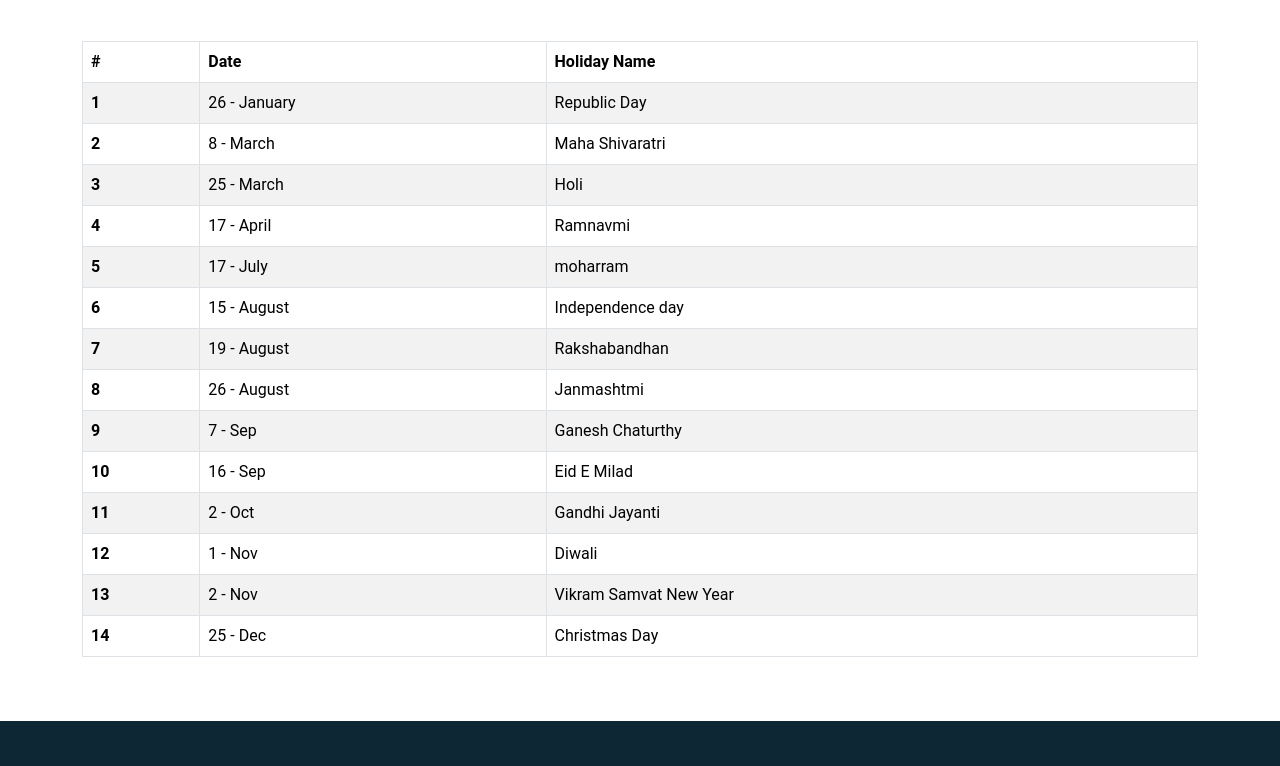
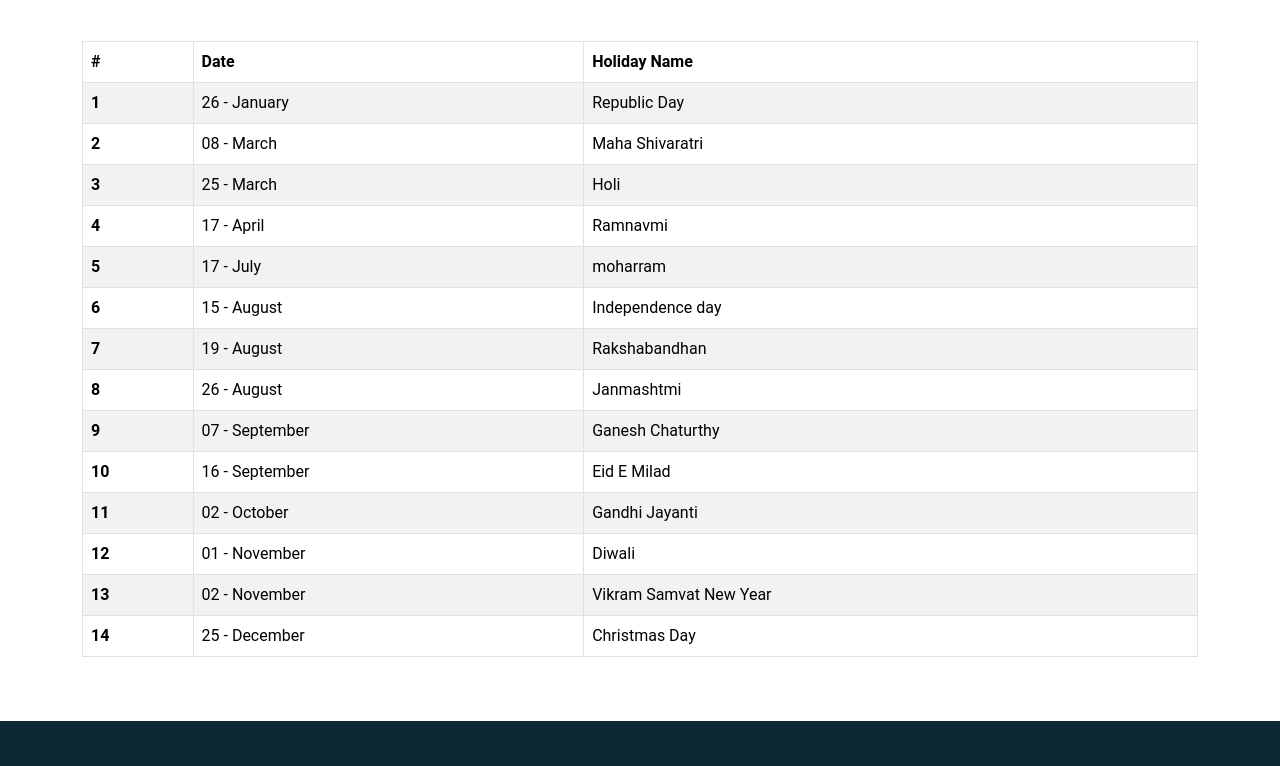
Before and after one commit to jayvadadoriya/srushti-urban, a plain HTML site: page service.html in a window 1280 px wide. Shown: the part 2260-3026 px from the top of the page. Drawn offline with nearby package versions, Linux system fonts and the light colour scheme.

Commit message:
Update service

```diff
--- a/service.html
+++ b/service.html
@@ -825,7 +825,7 @@
               </tr>
               <tr>
                 <th scope="row">2</th>
-                <td>8 - March</td>
+                <td>08 - March</td>
                 <td>Maha Shivaratri</td>
               </tr>
               <tr>
@@ -860,32 +860,32 @@
               </tr>
               <tr>
                 <th scope="row">9</th>
-                <td>7 - Sep</td>
+                <td>07 - September</td>
                 <td>Ganesh Chaturthy</td>
               </tr>
               <tr>
                 <th scope="row">10</th>
-                <td>16 - Sep</td>
+                <td>16 - September</td>
                 <td>Eid E Milad</td>
               </tr>
               <tr>
                 <th scope="row">11</th>
-                <td>2 - Oct</td>
+                <td>02 - October</td>
                 <td>Gandhi Jayanti</td>
               </tr>
               <tr>
                 <th scope="row">12</th>
-                <td>1 - Nov</td>
+                <td>01 - November</td>
                 <td>Diwali</td>
               </tr>
               <tr>
                 <th scope="row">13</th>
-                <td>2 - Nov</td>
+                <td>02 - November</td>
                 <td>Vikram Samvat New Year</td>
               </tr>
               <tr>
                 <th scope="row">14</th>
-                <td>25 - Dec</td>
+                <td>25 - December</td>
                 <td>Christmas Day</td>
               </tr>
             </tbody>
```
